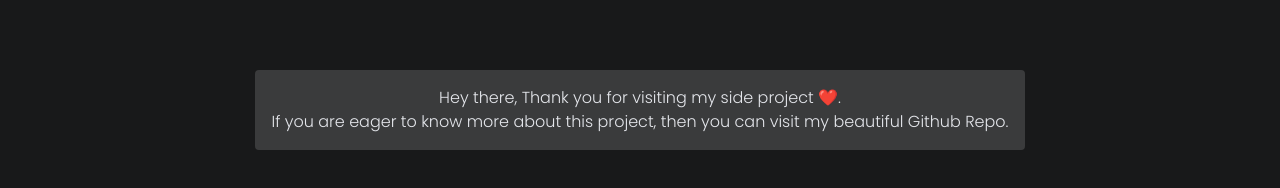
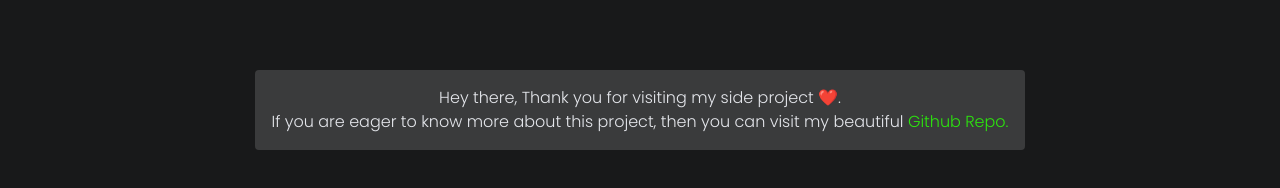
Before and after one commit to the-coding-pie/corona-tracker, a Next.js app: page /about in a window 1280 px wide. Shown: the part 238-426 px from the top of the page. Built offline with nearby package versions, Linux system fonts and the light colour scheme.

Commit message:
added link colour

```diff
--- a/components/BrowseCountries.tsx
+++ b/components/BrowseCountries.tsx
@@ -97,7 +97,7 @@
         {countries &&
           countries.length > 0 &&
           countries.map((country) => (
-            <Link href={`?country=${country.iso3}`}>
+            <Link key={country.iso3} href={`?country=${country.iso3}`}>
               <div
                 className={`country flex items-center bg-gray-hover px-4 py-2 cursor-pointer ${
                   country.iso3 === query.country
--- a/pages/about.tsx
+++ b/pages/about.tsx
@@ -10,7 +10,7 @@
         <p className="bg-gray rounded text-center max-w-4xl p-4 transform -translate-y-28">
           Hey there, Thank you for visiting my side project ❤️. <br /> If you
           are eager to know more about this project, then you can visit my
-          beautiful Github Repo.
+          beautiful <a href="https://github.com/the-coding-pie/corona-tracker" target="_blank" className="text-green">Github Repo.</a>
         </p>
       </div>
     </>
```
